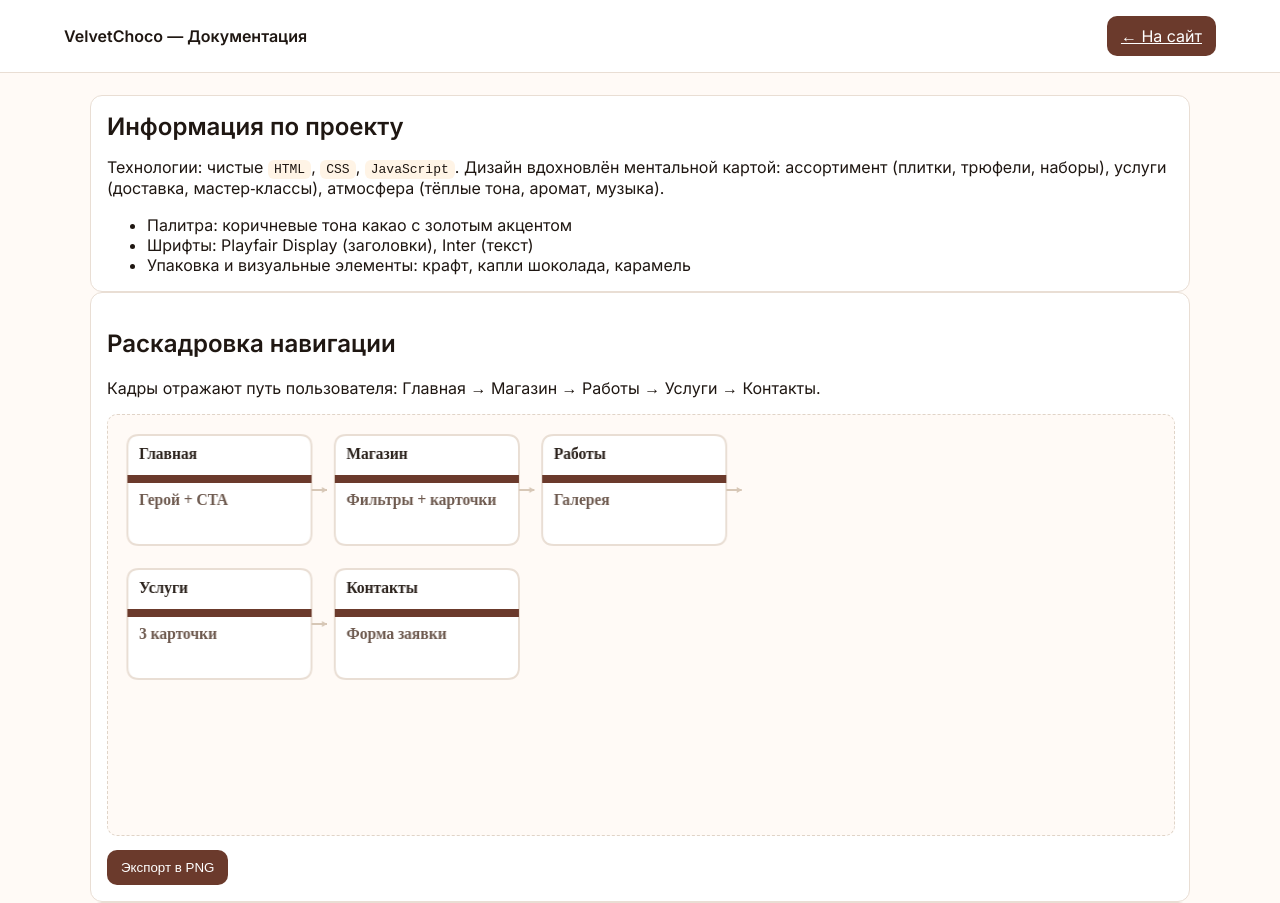
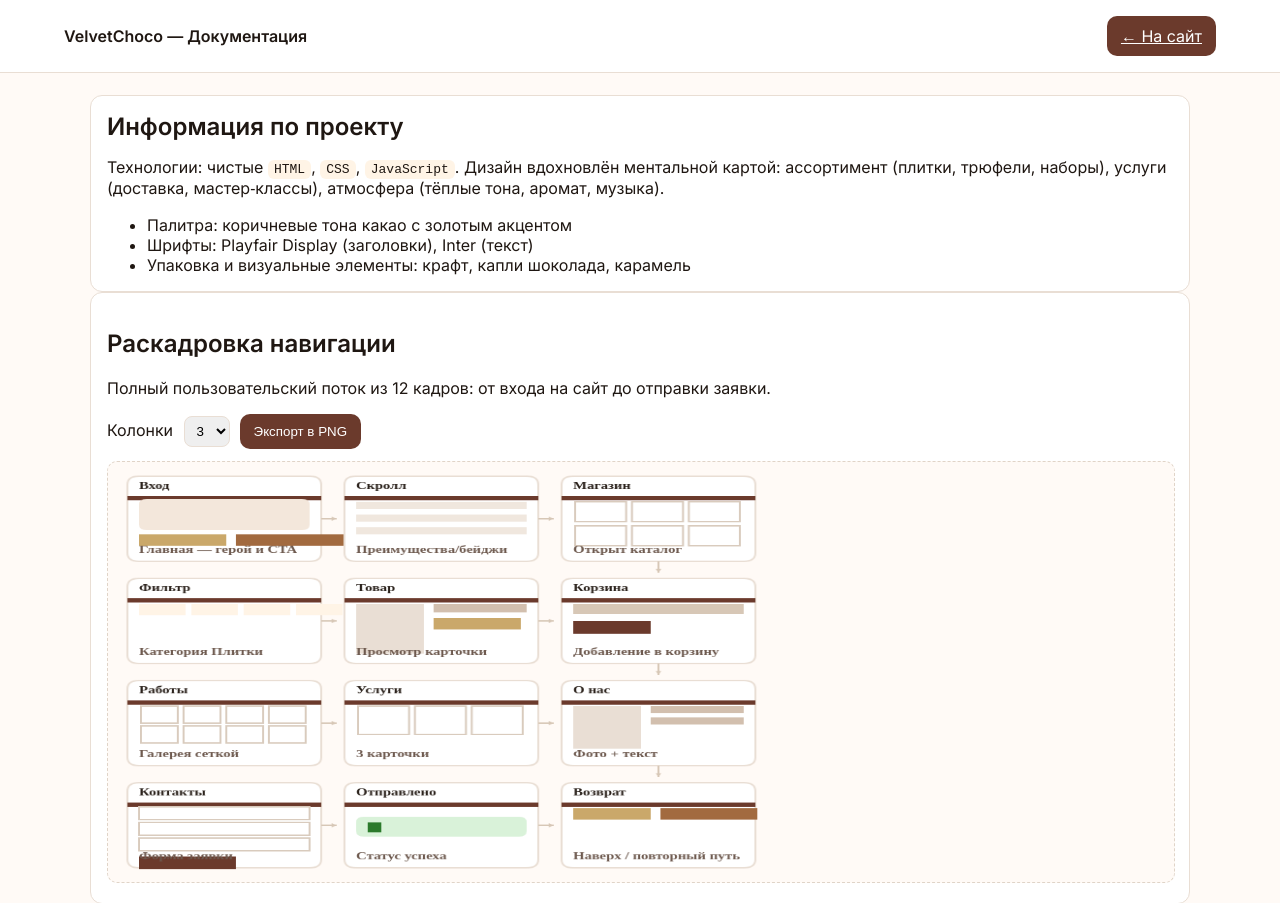
Before and after one commit to almaskyzynazzz-pixel/almaskyzynazzz-pixel.github.io, a plain HTML site: page docs/index.html in a window 1280 px wide. Shown: the top 903 px of the page. Drawn offline with Linux system fonts and the light colour scheme.

Commit message:
Update index.html

```diff
--- a/docs/index.html
+++ b/docs/index.html
@@ -39,12 +39,19 @@
     </section>
     <section>
       <h2>Раскадровка навигации</h2>
-      <p>Кадры отражают путь пользователя: Главная → Магазин → Работы → Услуги → Контакты.</p>
-      <canvas id="storyboard" width="1100" height="420"></canvas>
-      <div style="display:flex;gap:10px;margin-top:10px">
+      <p>Полный пользовательский поток из 12 кадров: от входа на сайт до отправки заявки.</p>
+      <div style="display:flex;gap:10px;align-items:center;margin:8px 0 12px">
+        <label>Колонки
+          <select id="colsSelect" style="margin-left:6px;padding:6px 8px;border:1px solid #e9ded4;border-radius:8px">
+            <option value="3" selected>3</option>
+            <option value="4">4</option>
+            <option value="5">5</option>
+          </select>
+        </label>
         <button id="exportPng" class="btn">Экспорт в PNG</button>
         <a id="downloadLink" class="btn" download="velvetchoco-storyboard.png" style="display:none">Скачать PNG</a>
       </div>
+      <canvas id="storyboard" width="1100" height="420"></canvas>
     </section>
     <section>
       <h2>Карта страниц</h2>
@@ -60,37 +67,135 @@
   <script>
     const c = document.getElementById('storyboard');
     const ctx = c.getContext('2d');
-    const W = c.width, H = c.height;
+    const pad = 20, fw = 200, fh = 120, gap = 24;
     const frames = [
-      {t:'Главная', d:'Герой + CTA'},
-      {t:'Магазин', d:'Фильтры + карточки'},
-      {t:'Работы', d:'Галерея'},
-      {t:'Услуги', d:'3 карточки'},
-      {t:'Контакты', d:'Форма заявки'}
+      {t:'Вход', d:'Главная — герой и CTA', kind:'hero'},
+      {t:'Скролл', d:'Преимущества/бейджи', kind:'list'},
+      {t:'Магазин', d:'Открыт каталог', kind:'shop'},
+      {t:'Фильтр', d:'Категория Плитки', kind:'filter'},
+      {t:'Товар', d:'Просмотр карточки', kind:'product'},
+      {t:'Корзина', d:'Добавление в корзину', kind:'cart'},
+      {t:'Работы', d:'Галерея сеткой', kind:'gallery'},
+      {t:'Услуги', d:'3 карточки', kind:'services'},
+      {t:'О нас', d:'Фото + текст', kind:'about'},
+      {t:'Контакты', d:'Форма заявки', kind:'form'},
+      {t:'Отправлено', d:'Статус успеха', kind:'success'},
+      {t:'Возврат', d:'Наверх / повторный путь', kind:'nav'}
     ];
-    const pad = 20, fw = 190, fh = 110, gap = 24;
-    const rows = 2;
+
+    const colsSelect = document.getElementById('colsSelect');
+    colsSelect.addEventListener('change', draw);
+
+    function sizeCanvas(cols){
+      const rows = Math.ceil(frames.length / cols);
+      c.width = 1100;
+      c.height = pad*2 + rows*fh + (rows-1)*gap;
+    }
+
+    function draw(){
+      const cols = parseInt(colsSelect.value,10) || 3;
+      sizeCanvas(cols);
+      const W = c.width; const H = c.height;
       ctx.clearRect(0,0,W,H);
-    ctx.fillStyle = '#2b221c';
-    ctx.font = '600 16px Inter';
+      ctx.textBaseline = 'middle';
+      ctx.font = '600 15px Inter';
       frames.forEach((f,i)=>{
-      const row = Math.floor(i/3);
-      const col = i%3;
+        const row = Math.floor(i/cols);
+        const col = i%cols;
         const x = pad + col*(fw+gap);
         const y = pad + row*(fh+gap);
+        // card
         ctx.fillStyle = '#ffffff';
         ctx.strokeStyle = '#e9ded4';
         ctx.lineWidth = 2;
         roundRect(ctx,x,y,fw,fh,12,true,true);
+        // header bar
         ctx.fillStyle = '#6b3a2c';
-      ctx.fillRect(x, y+40, fw, 8);
+        ctx.fillRect(x, y+28, fw, 6);
+        // title
         ctx.fillStyle = '#2b221c';
-      ctx.fillText(f.t, x+12, y+24);
+        ctx.fillText(f.t, x+12, y+14);
+        // thumbnail/wireframe depending on kind
+        drawInside(f.kind, x, y);
+        // caption
         ctx.fillStyle = '#6e5a4f';
-      ctx.fillText(f.d, x+12, y+70);
+        ctx.fillText(f.d, x+12, y+fh-16);
         // arrows
-      if (i < frames.length-1) drawArrow(ctx, x+fw, y+fh/2, x+fw+gap-8, y+fh/2);
+        if (i < frames.length-1){
+          const nx = (i+1)%cols === 0 ? x+fw/2 : x+fw;
+          const ny = (i+1)%cols === 0 ? y+fh : y+fh/2;
+          const tx = (i+1)%cols === 0 ? x+fw/2 : x+fw+gap-8;
+          const ty = (i+1)%cols === 0 ? y+fh+gap-8 : y+fh/2;
+          drawArrow(ctx, nx, ny, tx, ty);
+        }
       });
+    }
+
+    function drawInside(kind, x, y){
+      const m = 12; // inner margin
+      ctx.save();
+      switch(kind){
+        case 'hero':
+          ctx.fillStyle = '#f3e7db';
+          roundRect(ctx, x+m, y+m+20, fw-2*m, 44, 8, true, false);
+          ctx.fillStyle = '#caa86a'; ctx.fillRect(x+m, y+m+70, 90, 16);
+          ctx.fillStyle = '#a26a3f'; ctx.fillRect(x+m+100, y+m+70, 120, 16);
+          break;
+        case 'list':
+          ctx.fillStyle = '#f0e7de';
+          for(let i=0;i<3;i++){ ctx.fillRect(x+m, y+m+24+i*18, fw-2*m, 10); }
+          break;
+        case 'shop':
+          ctx.strokeStyle = '#d9cbbd';
+          for(let r=0;r<2;r++){
+            for(let c2=0;c2<3;c2++){
+              ctx.strokeRect(x+m+c2*((fw-2*m)/3)+2, y+m+24+r*34, (fw-2*m)/3-6, 28);
+            }
+          }
+          break;
+        case 'filter':
+          ctx.fillStyle = '#fff4e6';
+          for(let i=0;i<4;i++){ ctx.fillRect(x+m+i*54, y+m+24, 48, 16); }
+          break;
+        case 'product':
+          ctx.fillStyle = '#e9ded4'; ctx.fillRect(x+m, y+m+24, 70, 70);
+          ctx.fillStyle = '#d2bfae'; ctx.fillRect(x+m+80, y+m+24, fw-2*m-80, 12);
+          ctx.fillStyle = '#caa86a'; ctx.fillRect(x+m+80, y+m+44, 90, 16);
+          break;
+        case 'cart':
+          ctx.fillStyle = '#d7c7b6'; ctx.fillRect(x+m, y+m+24, fw-2*m, 14);
+          ctx.fillStyle = '#6b3a2c'; ctx.fillRect(x+m, y+m+48, 80, 18);
+          break;
+        case 'gallery':
+          ctx.strokeStyle = '#d9cbbd';
+          for(let r=0;r<2;r++) for(let c2=0;c2<4;c2++) ctx.strokeRect(x+m+c2*((fw-2*m)/4)+2, y+m+24+r*28, (fw-2*m)/4-6, 24);
+          break;
+        case 'services':
+          ctx.strokeStyle = '#d9cbbd';
+          for(let c2=0;c2<3;c2++) ctx.strokeRect(x+m+c2*((fw-2*m)/3)+2, y+m+24, (fw-2*m)/3-6, 40);
+          break;
+        case 'about':
+          ctx.fillStyle = '#e9ded4'; ctx.fillRect(x+m, y+m+24, 70, 60);
+          ctx.fillStyle = '#d2bfae'; ctx.fillRect(x+m+80, y+m+24, fw-2*m-80, 10);
+          ctx.fillRect(x+m+80, y+m+40, fw-2*m-80, 10);
+          break;
+        case 'form':
+          ctx.strokeStyle = '#d9cbbd';
+          for(let i=0;i<3;i++){ ctx.strokeRect(x+m, y+m+22+i*22, fw-2*m, 18); }
+          ctx.fillStyle = '#6b3a2c'; ctx.fillRect(x+m, y+m+92, 100, 18);
+          break;
+        case 'success':
+          ctx.fillStyle = '#d9f2d9'; roundRect(ctx, x+m, y+m+36, fw-2*m, 28, 8, true, false);
+          ctx.fillStyle = '#2b7a2b'; ctx.fillRect(x+m+12, y+m+44, 14, 14);
+          break;
+        case 'nav':
+          ctx.fillStyle = '#caa86a'; ctx.fillRect(x+m, y+m+24, 80, 16);
+          ctx.fillStyle = '#a26a3f'; ctx.fillRect(x+m+90, y+m+24, 100, 16);
+          break;
+      }
+      ctx.restore();
+    }
+
     function roundRect(ctx, x, y, w, h, r, fill, stroke){
       if (typeof r === 'number') r={tl:r,tr:r,br:r,bl:r};
       ctx.beginPath();
@@ -120,11 +225,14 @@
       ctx.lineTo(x2-size*Math.cos(angle+0.5), y2-size*Math.sin(angle+0.5));
       ctx.closePath(); ctx.fillStyle = '#d7c7b6'; ctx.fill();
     }
+
     document.getElementById('exportPng').addEventListener('click',()=>{
       const url = c.toDataURL('image/png');
       const a = document.getElementById('downloadLink');
       a.href = url; a.style.display='inline-flex'; a.click();
     });
+
+    draw();
   </script>
 </body>
 </html>
```
Lines whose indentation alone changed are shown as unchanged.
